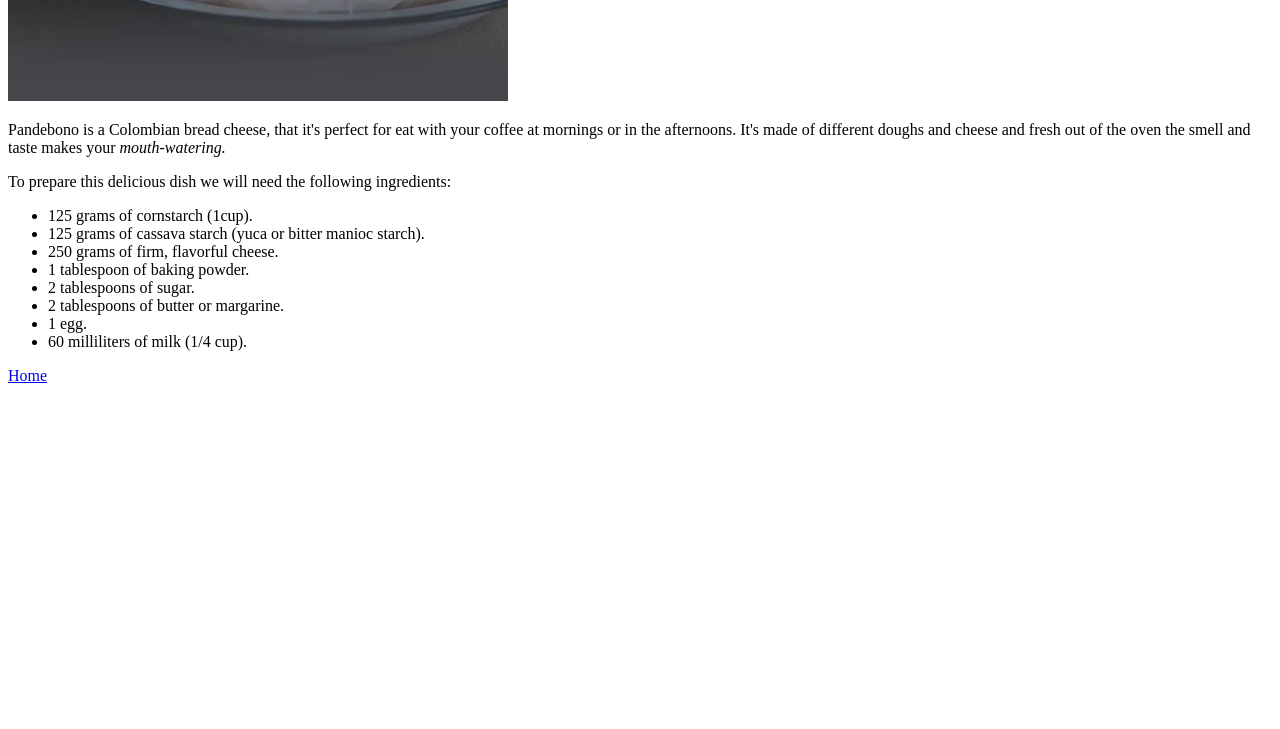
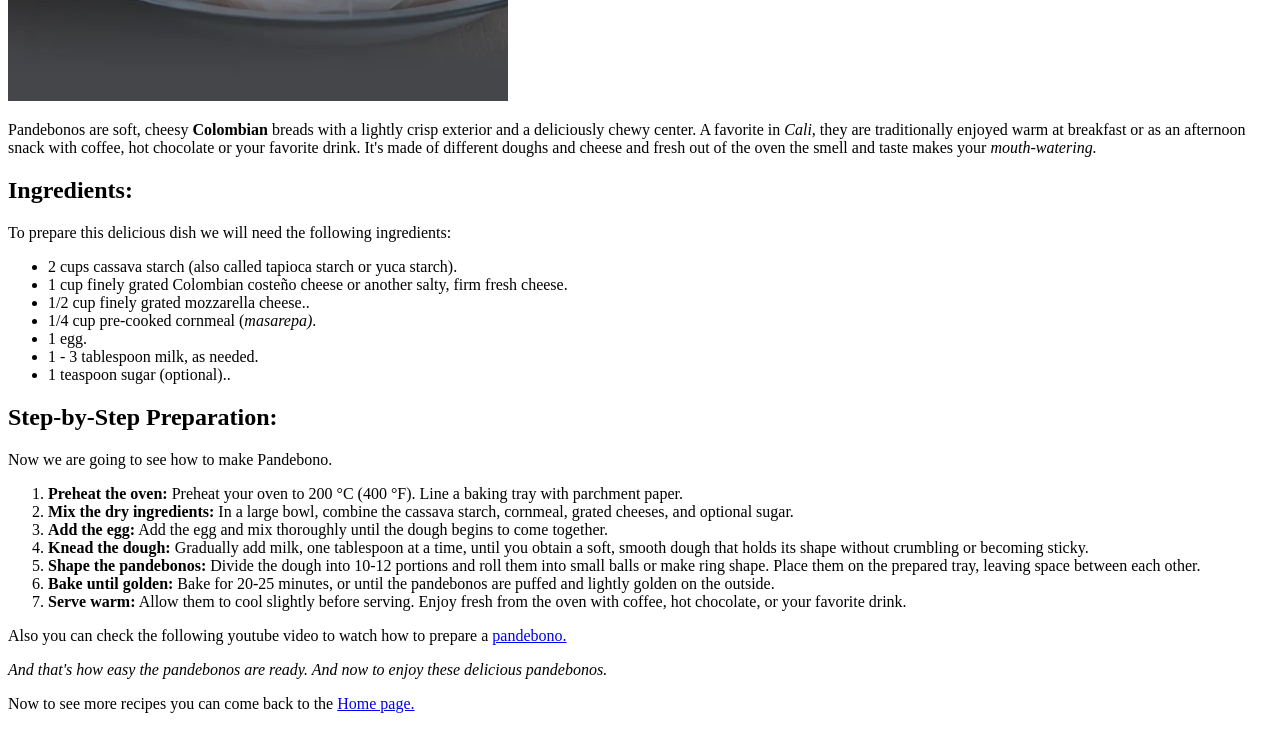
Before and after one commit to Camilo-Garcia/odin-recipes, a plain HTML site: page recipes/pandebono.html in a window 1280 px wide. Shown: the part 499-1228 px from the top of the page. Before the commit the page ends 892 px from the top, so only its background shows below. Drawn offline with Linux system fonts and the light colour scheme.

Commit message:
Add text on index.html and add ordered list and link to youtube in pandebono.html

```diff
--- a/recipes/pandebono.html
+++ b/recipes/pandebono.html
@@ -6,24 +6,63 @@
     <title>Pandebono</title>
 </head>
 <body>
-    <h1>Pandebono</h1>
+    <h1>Pandebono: Traditional Colombian Cheese Bread</h1>
 
     <img src="../images/pandebono-valluno-tradicional-el-molino-cali.png" alt="Picture of a pandebono valluno">
 
-    <p>Pandebono is a Colombian bread cheese, that it's perfect for eat with your coffee at mornings or in the afternoons.
-    It's made of different doughs and cheese and fresh out of the oven the smell and taste makes your <em>mouth-watering.</em> </p>
+    <p>Pandebonos are soft, cheesy <strong>Colombian</strong> breads with a lightly crisp
+        exterior and a deliciously chewy center. A favorite in <em>Cali,</em> they are
+        traditionally enjoyed warm at breakfast or as an afternoon snack with coffee, hot chocolate
+        or your favorite drink. It's made of different doughs and cheese and fresh out of the oven the smell
+        and taste makes your <em>mouth-watering.</em>
+    </p>
+
+    <h2>Ingredients:</h2>
+
     <p>To prepare this delicious dish we will need the following ingredients:</p>
 
     <ul>
-        <li>125 grams of cornstarch (1cup).</li>
-        <li>125 grams of cassava starch (yuca or bitter manioc starch).</li>
-        <li>250 grams of firm, flavorful cheese.</li>
-        <li>1 tablespoon of baking powder.</li>
-        <li>2 tablespoons of sugar.</li>
-        <li>2 tablespoons of butter or margarine.</li>
+        <li>2 cups cassava starch (also called tapioca starch or yuca starch).</li>
+        <li>1 cup finely grated Colombian costeño cheese or another salty, firm fresh cheese.</li>
+        <li>1/2 cup finely grated mozzarella cheese..</li>
+        <li>1/4 cup pre-cooked cornmeal (<em>masarepa)</em>.</li>
         <li>1 egg.</li>
-        <li>60 milliliters of milk (1/4 cup).</li>
+        <li>1 - 3 tablespoon milk, as needed.</li>
+        <li>1 teaspoon sugar (optional)..</li>
     </ul>
-    <a href="../index.html">Home</a>
+
+    <h2>Step-by-Step Preparation:</h2>
+
+    <p>Now we are going to see how to make Pandebono.</p>
+
+    <ol>
+        <li><strong>Preheat the oven:</strong> Preheat your oven to 200 °C (400 °F).
+         Line a baking tray with parchment paper.
+        </li>
+        <li><strong>Mix the dry ingredients:</strong> In a large bowl, combine the
+         cassava starch, cornmeal, grated cheeses, and optional sugar.
+        </li>
+        <li><strong>Add the egg:</strong> Add the egg and mix thoroughly until the
+         dough begins to come together.
+        </li>
+        <li><strong>Knead the dough:</strong> Gradually add milk, one tablespoon at a
+         time, until you obtain a soft, smooth dough that holds its shape without crumbling
+         or becoming sticky.
+        </li>
+        <li><strong>Shape the pandebonos:</strong> Divide the dough into 10-12 portions
+         and roll them into small balls or make ring shape. Place them on the prepared tray,
+         leaving space between each other.
+        </li>
+        <li><strong>Bake until golden:</strong> Bake for 20-25 minutes, or until the pandebonos
+            are puffed and lightly golden on the outside.
+        </li>
+        <li><strong>Serve warm:</strong> Allow them to cool slightly before serving. Enjoy
+            fresh from the oven with coffee, hot chocolate, or your favorite drink.
+        </li>
+    </ol>
+
+    <P>Also you can check the following youtube video to watch how to prepare a <a href="https://www.youtube.com/watch?v=6GKI4zSAjB0" target="_blank" rel="noopener">pandebono.</a></P>
+    <p><em>And that's how easy the pandebonos are ready. And now to enjoy these delicious pandebonos.</em></p>
+    <p>Now to see more recipes you can come back to the <a href="../index.html">Home page.</a></p>
 </body>
 </html>
```
Also changed, not shown: index.html (+16 -1 lines).
